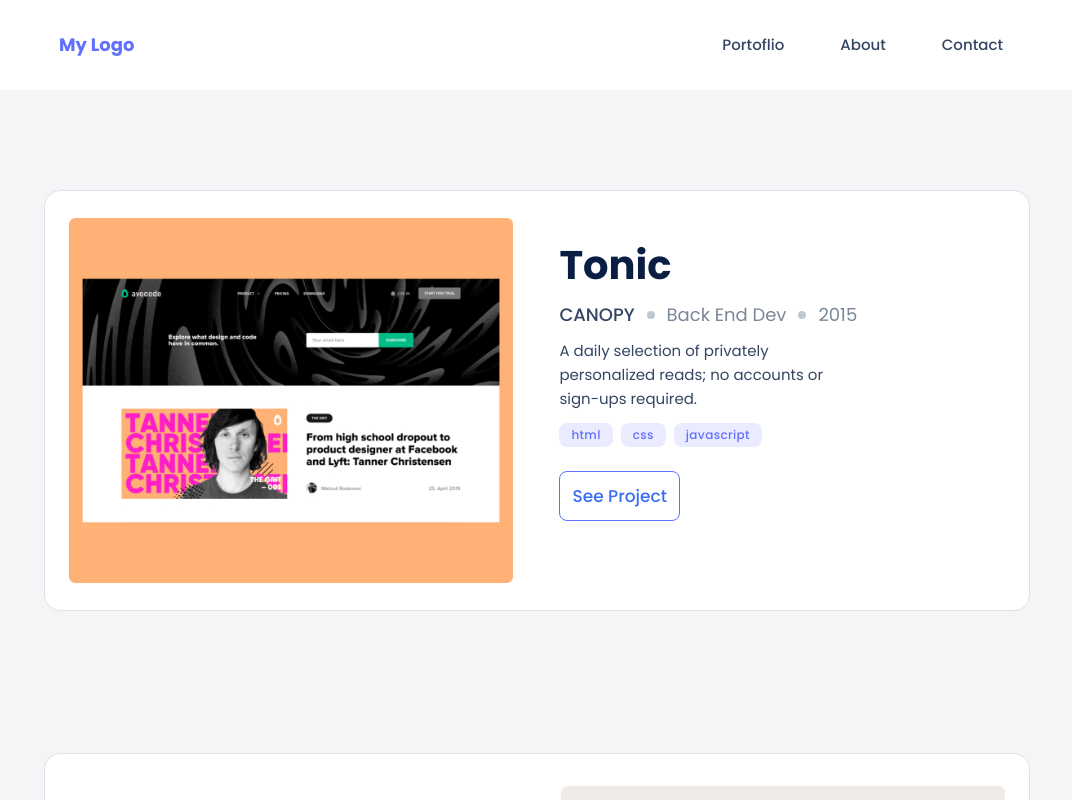
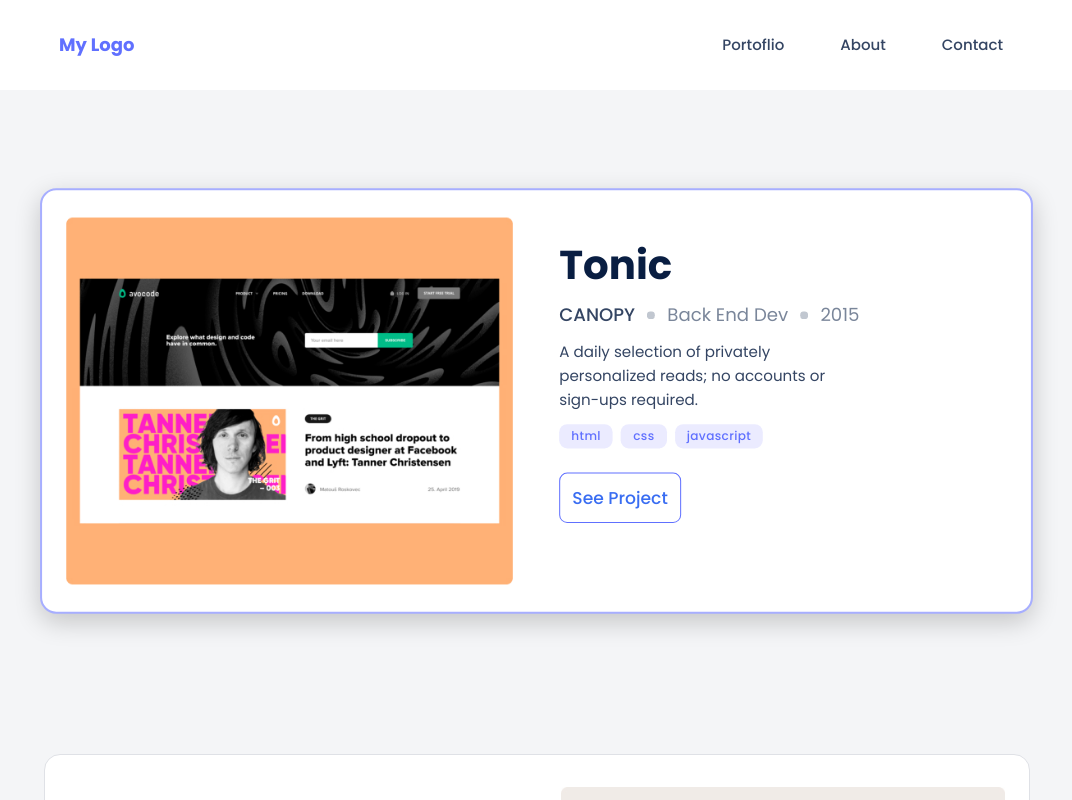
Before and after one commit to belalgamal46/Setup-and-mobile-first, a website: page index.html in a window 1280 px wide. In both pictures the pointer is over the element 640 px from the left and 1214 px from the top of the page. Shown: the part 814-1614 px from the top of the page, without its empty margins (103-1175 px from the left). Drawn offline with Linux system fonts and the light colour scheme; files whose address does not match are found by name.

Commit message:
Add transitions

```diff
--- a/CSS/styles.css
+++ b/CSS/styles.css
@@ -155,6 +155,8 @@ form ul {
   border: 1px solid #dfe1e6;
   border-radius: 1.6rem;
   height: 55.2rem;
+  transition-property: border, box-shadow, transform;
+  transition-duration: 0.12s, 0.5s, 0.5s;
 }
 
 .card-works:nth-child(2),
@@ -250,7 +252,14 @@ form ul {
   border-radius: 0.8rem;
   padding: 1.2rem;
   background-color: transparent;
+  transition: all 0.5s ease-out;
   cursor: pointer;
+}
+
+.btn:active {
+  background: #2230d2;
+  box-shadow: 0 8px 16px rgba(64, 83, 252, 0.24);
+  color: #fff;
 }
 
 .snapshoot-portfolio {
@@ -489,6 +498,15 @@ textarea {
     justify-content: space-between;
     column-gap: 2.2rem;
     padding: 2.4rem;
+    transition-property: border, box-shadow, transform;
+    transition-duration: 0.12s, 0.5s, 0.5s;
+  }
+
+  .card-works:hover {
+    border: 2px solid #a7aeff;
+    box-shadow: 0 8px 25px rgba(0, 0, 0, 0.2);
+    transform: scale(1.008);
+    z-index: 1;
   }
 
   .card-works:nth-child(2),
@@ -663,6 +681,16 @@ textarea {
     background-color: #f4f5f7;
   }
 
+  .btn {
+    transition: all 0.5s;
+  }
+
+  .btn:hover {
+    background: #6070ff;
+    box-shadow: 0 8px 16px rgba(64, 83, 252, 0.24);
+    color: #fff;
+  }
+
   .hero-section,
   #header-container {
     width: 100%;
@@ -735,6 +763,25 @@ textarea {
     row-gap: 14.2rem;
   }
 
+  .card-works:hover {
+    border: 2px solid #a7aeff;
+    box-shadow: 0 8px 25px rgba(0, 0, 0, 0.2);
+    transform: scale(1.008);
+    z-index: 1;
+  }
+
+  .card-works {
+    transition-property: border, box-shadow, transform;
+    transition-duration: 0.12s, 0.5s, 0.5s;
+  }
+
+  .card-works:hover {
+    border: 2px solid #a7aeff;
+    box-shadow: 0 8px 25px rgba(0, 0, 0, 0.2);
+    transform: scale(1.008);
+    z-index: 1;
+  }
+
   /* Contact Me */
   form {
     display: flex;
@@ -748,4 +795,15 @@ textarea {
     width: 100%;
     min-width: 447px;
   }
+
+  .form-btn {
+    transition-property: color, background-color, box-shadow;
+    transition-duration: 0.5s;
+  }
+
+  .form-btn:hover {
+    color: white;
+    background-color: #2230d2;
+    box-shadow: 0 8px 16px rgba(64, 83, 252, 0.24);
+  }
 }
```
